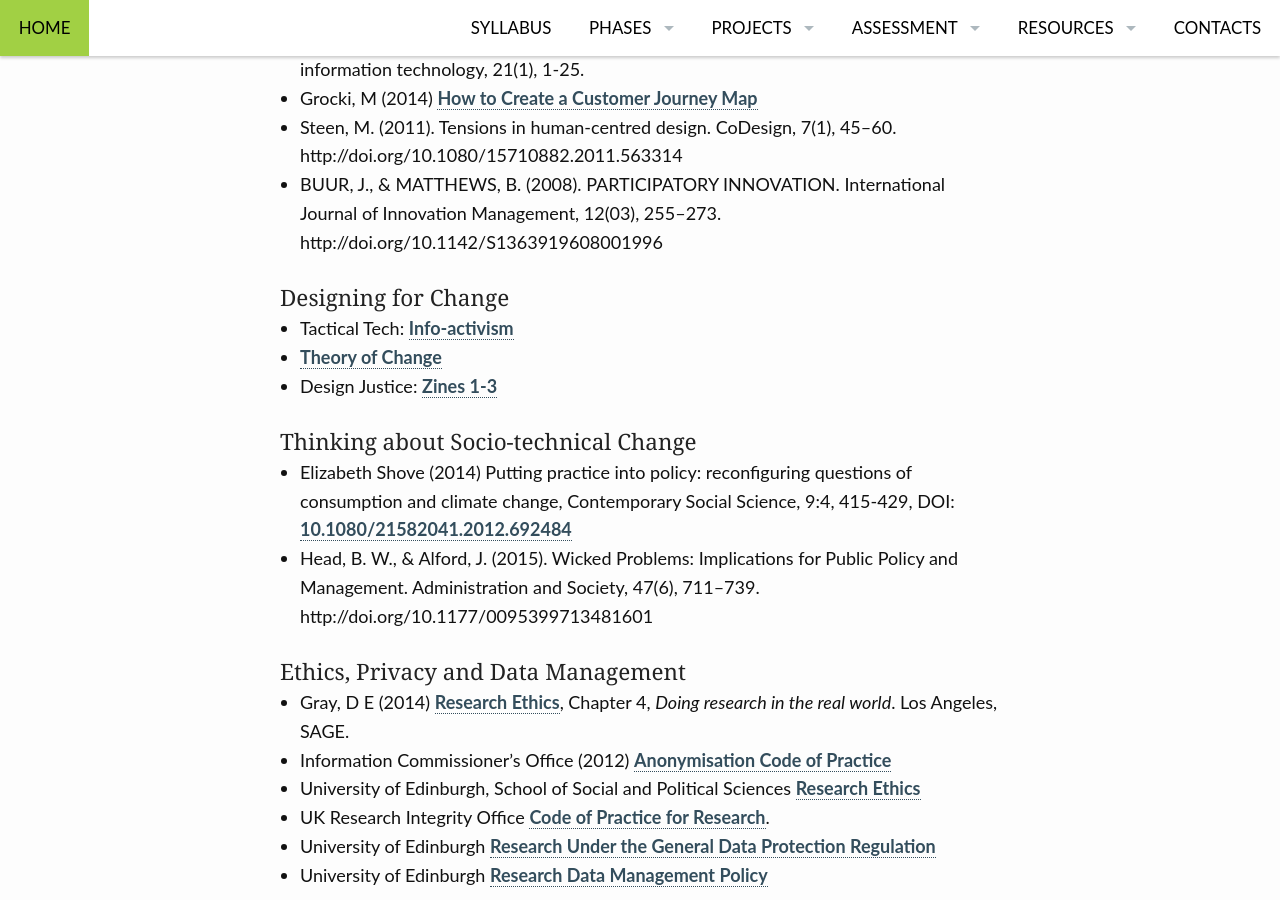
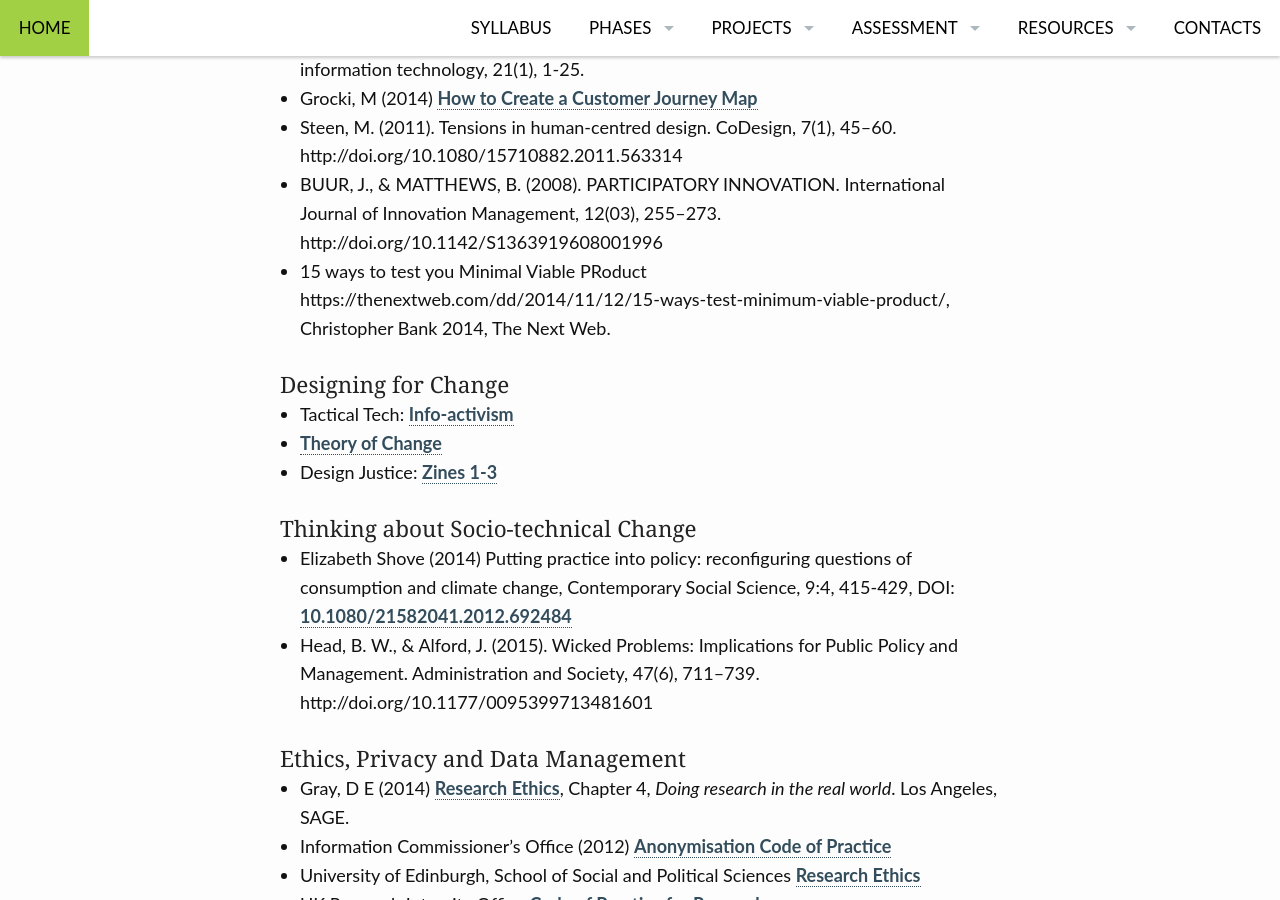
Before and after one commit to edinburghlivinglab/ddc, a Jekyll site: the page built from pages/reading_list.md, in a window 1280 px wide and 900 px high, scrolled down 1120 px. Built offline with Jekyll 4.4.1, drawn with Linux system fonts in a browser that asks for light colours.

Commit message:
Update reading_list.md

```diff
--- a/pages/reading_list.md
+++ b/pages/reading_list.md
@@ -30,6 +30,7 @@
 * Grocki, M (2014) 	[How to Create a Customer Journey Map](http://uxmastery.com/how-to-create-a-customer-journey-map/)
 * Steen, M. (2011). Tensions in human-centred design. CoDesign, 7(1), 45–60. http://doi.org/10.1080/15710882.2011.563314
 * BUUR, J., & MATTHEWS, B. (2008). PARTICIPATORY INNOVATION. International Journal of Innovation Management, 12(03), 255–273. http://doi.org/10.1142/S1363919608001996
+* 15 ways to test you Minimal Viable PRoduct https://thenextweb.com/dd/2014/11/12/15-ways-test-minimum-viable-product/,  Christopher Bank  2014, The Next Web.
 
 
 #### Designing for Change
```
